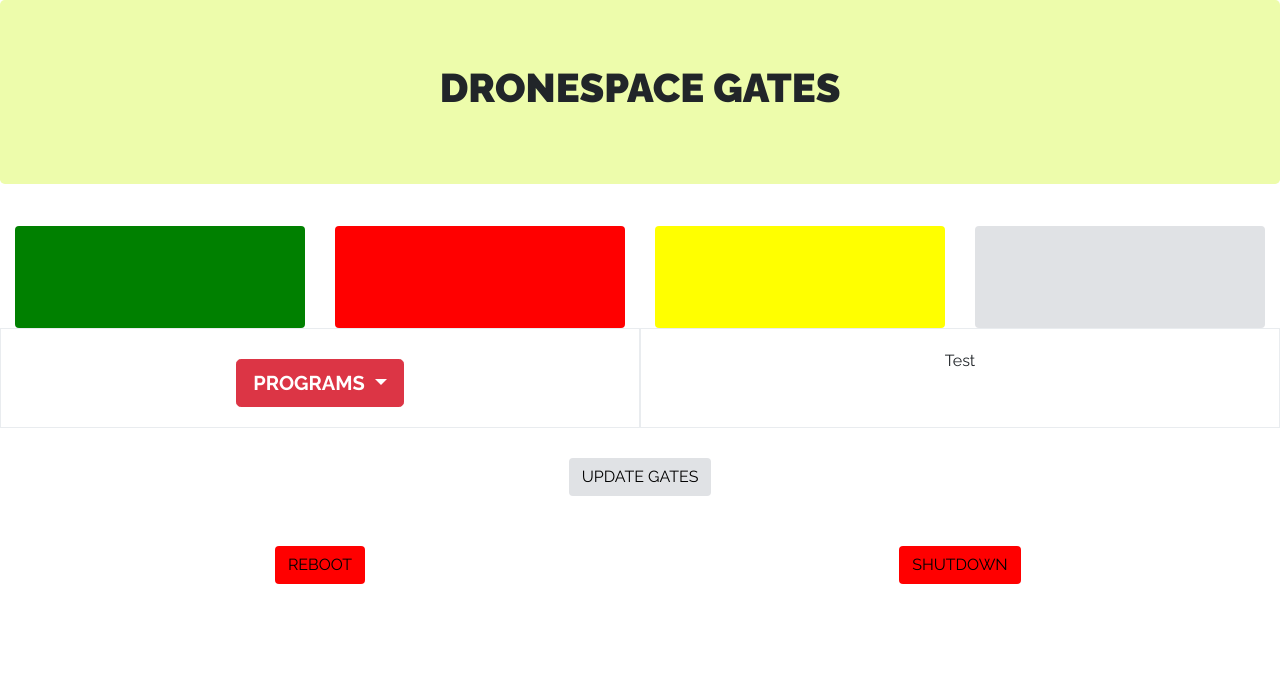
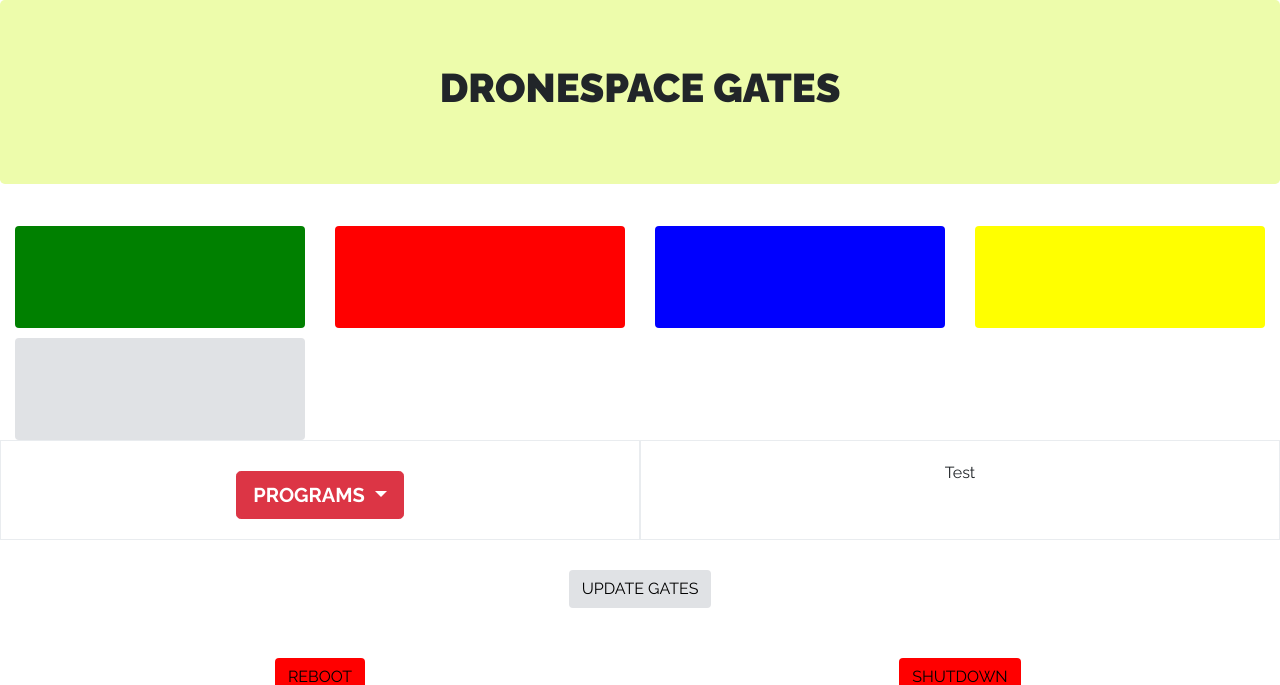
Before and after one commit to lancewilhelm/DroneSpacePiGates, a Flask app: page / in a window 1280 px wide. Shown: the top 685 px of the page. Run offline with Flask 2, Linux system fonts and the light colour scheme; some libraries are stand-ins or nearby versions.

Commit message:
adding more colors!

```diff
--- a/gateComs/DSElement.py
+++ b/gateComs/DSElement.py
@@ -166,6 +166,8 @@ class element:
                     LED.allRed()
                 if(self.currentColor=="white"):
                     LED.allWhite()
+                if(self.currentColor=="blue"):
+                    LED.allBlue()
                 if(self.currentColor=="update"):
                     self.pullDevelop(sock)
                 if(self.currentColor=="chasing"):
--- a/webapp/static/css/style.css
+++ b/webapp/static/css/style.css
@@ -24,6 +24,10 @@ h3 {
 
 .btn-yellow {
   background-color: yellow;
+}
+
+.btn-blue {
+  background-color: blue;
 }
 
 .btn-block {
--- a/webapp/templates/index.html
+++ b/webapp/templates/index.html
@@ -25,6 +25,9 @@
         </div>
         <div class="col-sm-3">
           <button type="button" class="btn btn-block btn-red" onclick="changeAllGate('red')"></button>
+        </div>
+        <div class="col-sm-3">
+          <button type="button" class="btn btn-block btn-blue" onclick="changeAllGate('blue')"></button>
         </div>
         <div class="col-sm-3">
           <button type="button" class="btn btn-block btn-yellow" onclick="changeAllGate('yellow')"></button>
--- a/webapp/webapp.py
+++ b/webapp/webapp.py
@@ -59,6 +59,14 @@ def index():
         DSClient.sendGateUpdate(gateServerAddr,13246,"yellow")
         #flashYellow(strip)
         return 'yellow'
+      elif color == 'blue':
+        DSClient.sendGateUpdate(gateServerAddr,13246,"blue")
+        #flashYellow(strip)
+        return 'blue'
+      elif color == 'white':
+        DSClient.sendGateUpdate(gateServerAddr,13246,"white")
+        #flashYellow(strip)
+        return 'white'
     else:
         return render_template('index.html')
 
```
